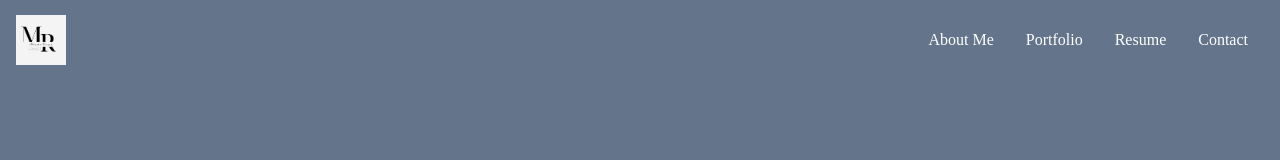
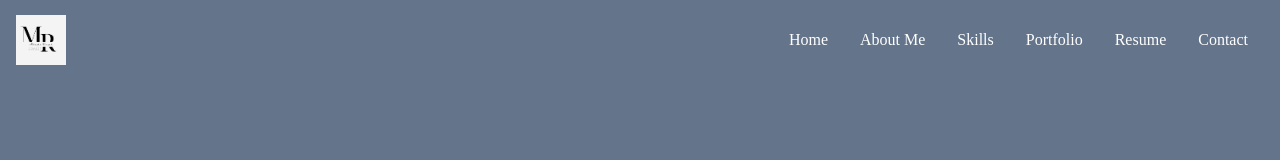
Before and after one commit to mika111420/Mikayla-React-Portfolio, a React (Create React App) app: page / in a window 1280 px wide. Shown: the top 160 px of the page. Built offline with nearby package versions, Linux system fonts and the light colour scheme; the HTML template or start-up script is replaced by a standard one.

Commit message:
added scroll and webpage links to sections

```diff
--- a/package.json
+++ b/package.json
@@ -10,6 +10,7 @@
     "react-dom": "^18.2.0",
     "react-icons": "^4.11.0",
     "react-scripts": "5.0.1",
+    "react-scroll": "^1.8.9",
     "web-vitals": "^2.1.4"
   },
   "scripts": {
--- a/src/components/Navbar.jsx
+++ b/src/components/Navbar.jsx
@@ -1,6 +1,7 @@
-import React, {useState} from 'react'
-import {FaBars, FaTimes, FaGithub, FaLinkedin} from 'react-icons/fa'
+import React, { useState } from 'react'
+import { FaBars, FaTimes, FaGithub, FaLinkedin } from 'react-icons/fa'
 import { HiOutlineMail } from 'react-icons/hi'
+import { Link } from 'react-scroll'
 
 import Logo from '../assets/logo.png'
 
@@ -11,14 +12,36 @@ const Navbar = () => {
     return (
         <div className='fixed w-full h-[80px] flex justify-between items-center px-4 bg-slate-500 text-white'>
             <div>
-            <img src={Logo} alt="Logo Image" style={{width:'50px'}}/>
+                <img src={Logo} alt="Logo Image" style={{ width: '50px' }} />
             </div>
             <div>
                 <ul className='hidden md:flex'>
-                <li>About Me</li>
-                <li>Portfolio</li>
-                <li>Resume</li>
-                <li>Contact</li>
+                    <li>
+                        <Link to="home" smooth={true} duration={500}>
+                            Home
+                        </Link>
+                    </li>
+                    <li>
+                        <Link to="about" smooth={true} duration={500}>
+                            About Me
+                        </Link>
+                    </li>
+                    <li>
+                        <Link to="skills" smooth={true} duration={500}>
+                            Skills
+                        </Link>
+                    </li>
+                    <li>
+                        <Link to="portfolio" smooth={true} duration={500}>
+                            Portfolio
+                        </Link>
+                    </li>
+                    <li><Link to="resume" smooth={true} duration={500}>
+                        Resume
+                    </Link></li>
+                    <li><Link to="contact" smooth={true} duration={500}>
+                        Contact
+                    </Link></li>
                 </ul>
             </div>
 
@@ -37,15 +60,15 @@ const Navbar = () => {
                 <ul>
                     <li className='w-[160px] h-[60px] flex justify-between items-center ml-[-100px] hover:ml-[-10px] duration-300 bg-blue-300'>
                         <a className='flex justify-between items-center w-full text-white'
-                   href="/">Linkedin<FaLinkedin size={30}/></a>
+                            href="/">Linkedin<FaLinkedin size={30} /></a>
                     </li>
                     <li className='w-[160px] h-[60px] flex justify-between items-center ml-[-100px] hover:ml-[-10px] duration-300 bg-slate-600'>
                         <a className='flex justify-between items-center w-full text-white'
-                   href="/">GitHub<FaGithub size={30}/></a>
+                            href="/">GitHub<FaGithub size={30} /></a>
                     </li>
                     <li className='w-[160px] h-[60px] flex justify-between items-center ml-[-100px] hover:ml-[-10px] duration-300 bg-red-400'>
                         <a className='flex justify-between items-center w-full text-white'
-                   href="/">Email<HiOutlineMail size={30}/></a>
+                            href="/">Email<HiOutlineMail size={30} /></a>
                     </li>
                 </ul>
             </div>
```
Also changed, not shown: 1 other file (tests, documents, lock files or other folders). Lines whose indentation alone changed are shown as unchanged.
